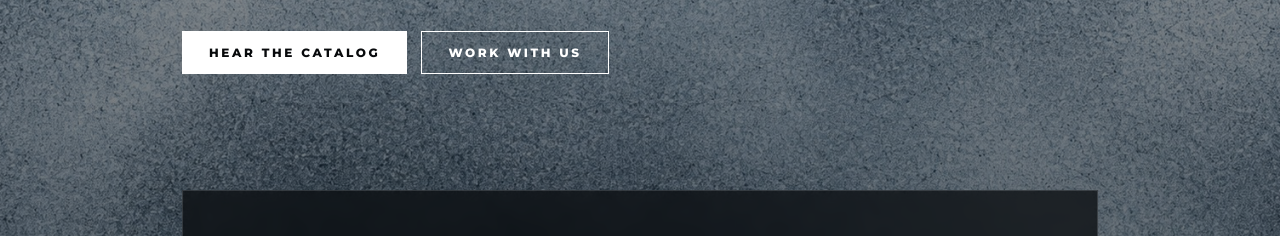
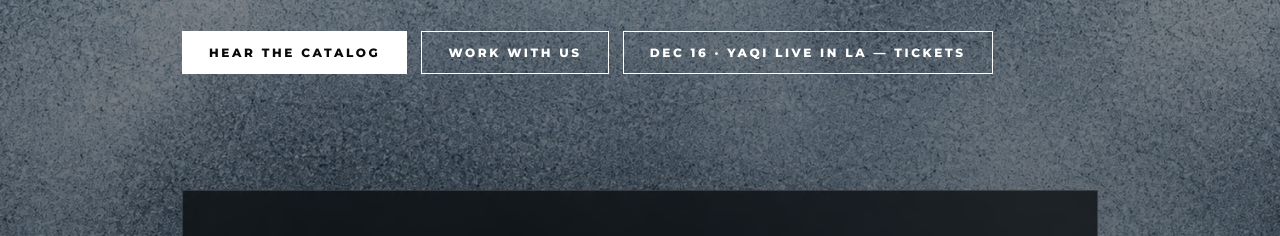
Before and after one commit to yaqillc/ima-records-site, a plain HTML site: page index.html in a window 1280 px wide. Shown: the part 546-782 px from the top of the page. Drawn offline with Linux system fonts and the light colour scheme.

Commit message:
Add Dec 16 YAQI live tickets button to hero

```diff
--- a/index.html
+++ b/index.html
@@ -52,6 +52,7 @@
     <div class="hero-links">
       <a class="btn" href="#releases">HEAR THE CATALOG</a>
       <a class="btn btn-ghost" href="#contact">WORK WITH US</a>
+      <a class="btn btn-ghost" href="https://www.ticketmaster.com/event/0900653185094C8F?did=yaqi" target="_blank" rel="noopener">DEC 16 · YAQI LIVE IN LA — TICKETS</a
     </div>
   </section>
 
```
